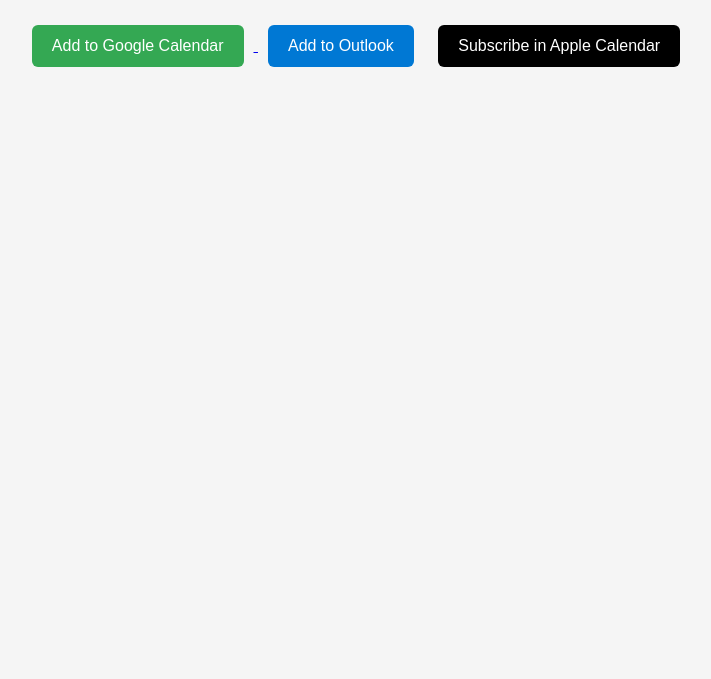
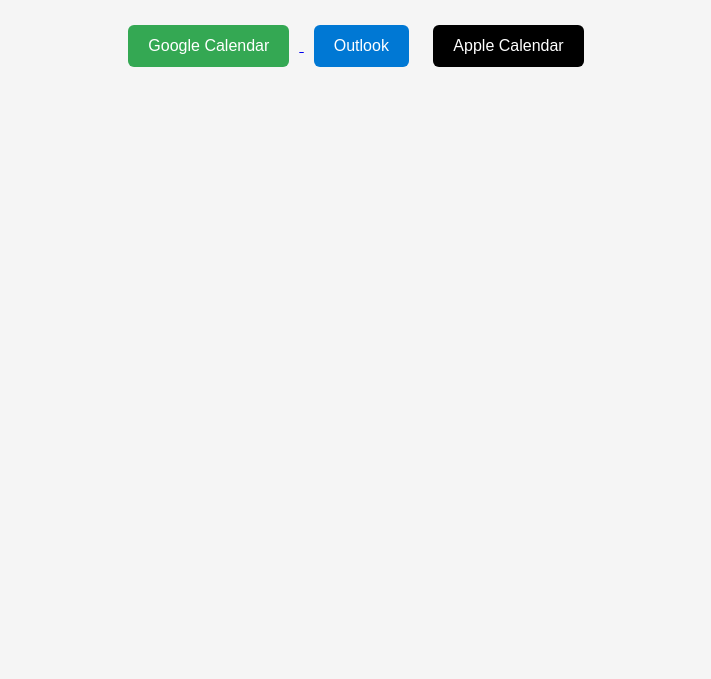
Before and after one commit to JadenDeni/Covey-Events-Calendar, a plain HTML site: page index.html in a window 1280 px wide. Shown: the part 121-800 px from the top of the page, without its empty margins (284-995 px from the left). Drawn offline with Linux system fonts and the light colour scheme.

Commit message:
Update index.html

```diff
--- a/index.html
+++ b/index.html
@@ -82,16 +82,16 @@
     <!-- Google Calendar -->
     <a href="https://calendar.google.com/calendar/u/0/r?cid=4cd53d59f793789ccaabf89908848aebd91dc61d6e64b073c1779499d3eea40f@group.calendar.google.com
 " target="_blank">
-      <button class="google">Add to Google Calendar</button>
+      <button class="google">Google Calendar</button>
     </a>
 
     <!-- Outlook Instructions -->
-    <button class="outlook" onclick="toggleInstructions()">Add to Outlook</button>
+    <button class="outlook" onclick="toggleInstructions()">Outlook</button>
 
     <!-- Apple Calendar -->
     <a href="webcal://calendar.google.com/calendar/ical/4cd53d59f793789ccaabf89908848aebd91dc61d6e64b073c1779499d3eea40f@group.calendar.google.com
 /public/basic.ics" class="apple-link">
-      Subscribe in Apple Calendar
+      Apple Calendar
     </a>
   </div>
 
```
